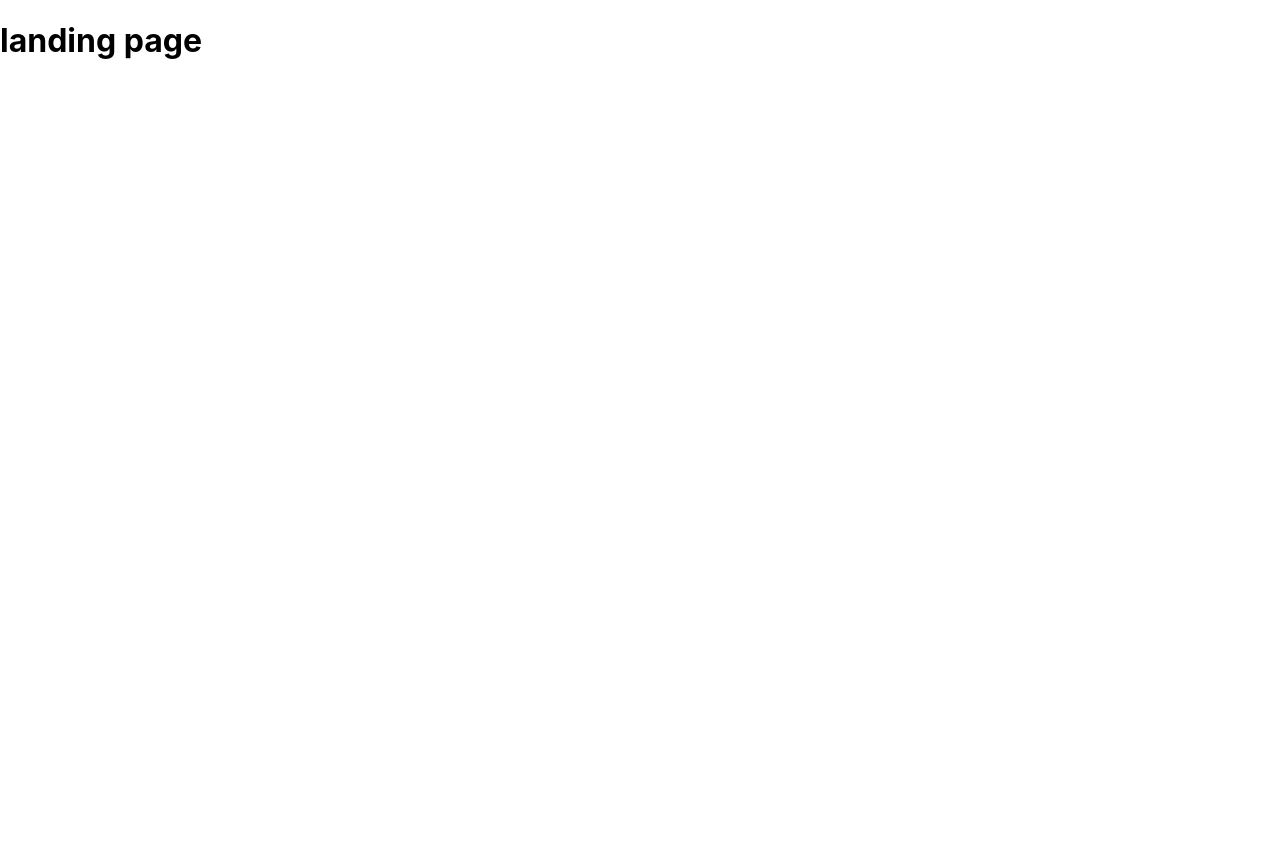
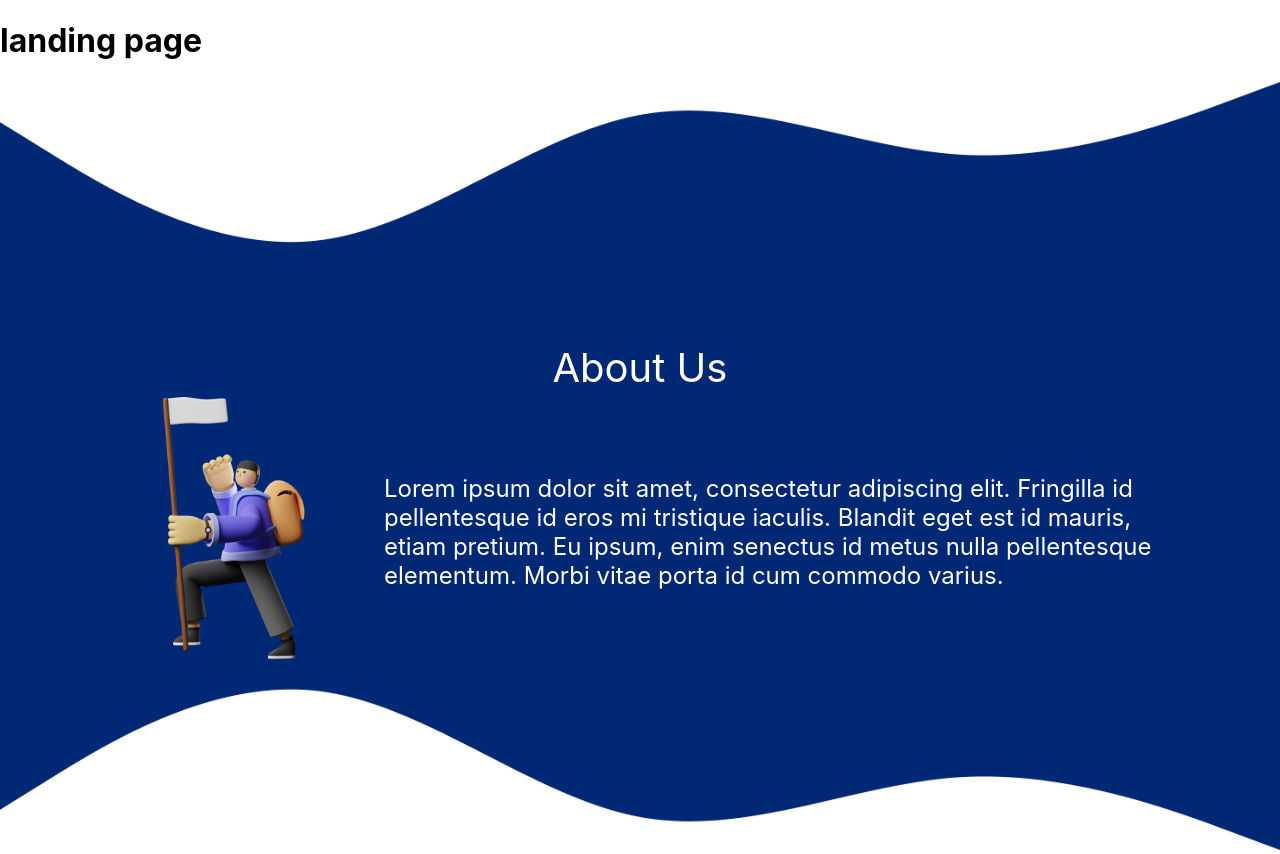
Before and after one commit to rindishkrishna/technopreneur, a React (Create React App) app: page / in a window 1280 px wide. Before the commit the page ends 800 px from the top, so only its background shows below. Built offline with nearby package versions, Linux system fonts and the light colour scheme.

Commit message:
About section added

```diff
--- a/src/Components/HackathonPage/Prizes/Prizes.js
+++ b/src/Components/HackathonPage/Prizes/Prizes.js
@@ -6,7 +6,7 @@ import "./Prizes.css";
 
 const Prizes = () => {
   return (
-        <div className="container" >
+    <div className="container">
       <h3 className="prize-heading">Prizes</h3>
       <div className="row">
         <div className="col m4 prize-div offset">
--- /dev/null
+++ b/src/Components/LandingPage/About/About.css
@@ -0,0 +1,101 @@
+.container {
+    margin: 0 auto;
+    max-width: 1280px;
+    width: 100%;
+    background-color: #002874;
+    color: #fff;
+  }
+
+.row {
+    display: flex;
+    flex-direction: column;
+    margin-left: auto;
+    margin-right: auto;
+    margin-bottom: -100px;
+    margin-top: -20px;
+  }
+.headerContent {
+    align-self: center;
+}
+.header {
+    font-size: 40px;
+    text-align: center;
+    margin-block-start: 0;
+    margin-block-end: 0;
+}
+
+.aboutContent {
+    display: flex;
+    z-index: 1;
+    flex-direction: row;
+    justify-content: center;
+    align-items: center;
+    width: 100%;
+    align-self: center;
+}
+
+.aboutVector {
+    width: 20%;
+}
+
+.vector {
+    max-width: 80%;
+    height: auto;
+}
+
+.aboutText {
+    width: 60%;
+}
+
+.textStyle {
+    font-size: 24px;
+    font-weight: 400;
+
+}
+.wave-d{
+    width: 100%;
+}
+@media only screen and (max-width: 1100px) {
+
+    .row {
+        margin-bottom: -70px;
+    }
+
+ }
+@media only screen and (max-width: 850px) {
+
+    .textStyle {
+       font-size: 22px;
+    }
+    .row {
+        margin-bottom: -60px;
+    }
+    .vector {
+        max-width: 100%;
+    }
+    .aboutVector {
+        width: 35%;
+    }
+
+ }
+@media only screen and (max-width: 650px) {
+
+    .textStyle {
+       font-size: 18px;
+    }
+    .row {
+        margin-bottom: -30px;
+    }
+
+ }
+
+ @media only screen and (max-width: 350px) {
+
+    .textStyle {
+       font-size: 18px;
+    }
+    .row {
+        margin-bottom: -20px;
+    }
+
+ }
--- a/src/Components/LandingPage/About/About.js
+++ b/src/Components/LandingPage/About/About.js
@@ -0,0 +1,32 @@
+import React from 'react';
+import "./About.css";
+import vector from '../../../Assets/Saly-15.png'
+import downWave from '../../../Assets/Vector-3.png'
+import upWave from '../../../Assets/Vector-2.png'
+
+export default function AboutComponent(props){
+    return(
+        <div>
+        <img src={upWave} className="wave-d"/>
+        <div className = "row container">
+            <div className="headerContent">
+                <p className="header">
+                    About Us
+                </p>
+            </div>
+            <div className="aboutContent">
+                <div className="aboutVector">
+                    <img src={vector} className="vector" alt="about vector"/>
+                </div>
+                <div className="aboutText">
+                    <p className="textStyle">
+                    Lorem ipsum dolor sit amet, consectetur adipiscing elit. Fringilla id pellentesque id eros mi tristique iaculis. Blandit eget est id mauris, etiam pretium. Eu ipsum, enim senectus id metus nulla pellentesque elementum. Morbi vitae porta id cum commodo varius.
+                    </p>
+                </div>
+
+            </div>
+            </div>
+            <img src={downWave} className="wave-d"/>
+        </div>
+    )
+}
--- a/src/Pages/LandingPage.js
+++ b/src/Pages/LandingPage.js
@@ -1,9 +1,11 @@
 import React from "react";
+import AboutComponent from '../Components/LandingPage/About/About';
 
 export function Landingpage(props) {
   return (
     <>
       <h1>landing page</h1>
+      <AboutComponent/>
     </>
   );
 }
```
Also changed, not shown: src/Components/HackathonPage/Prizes/Prizes.css (+7 -7 lines), src/Assets/Saly-15.png, src/Components/HackathonPage/ProblemStatement/Problemstatement.css (indentation only), 1 other file (tests, documents, lock files or other folders). Lines whose indentation alone changed are shown as unchanged.
